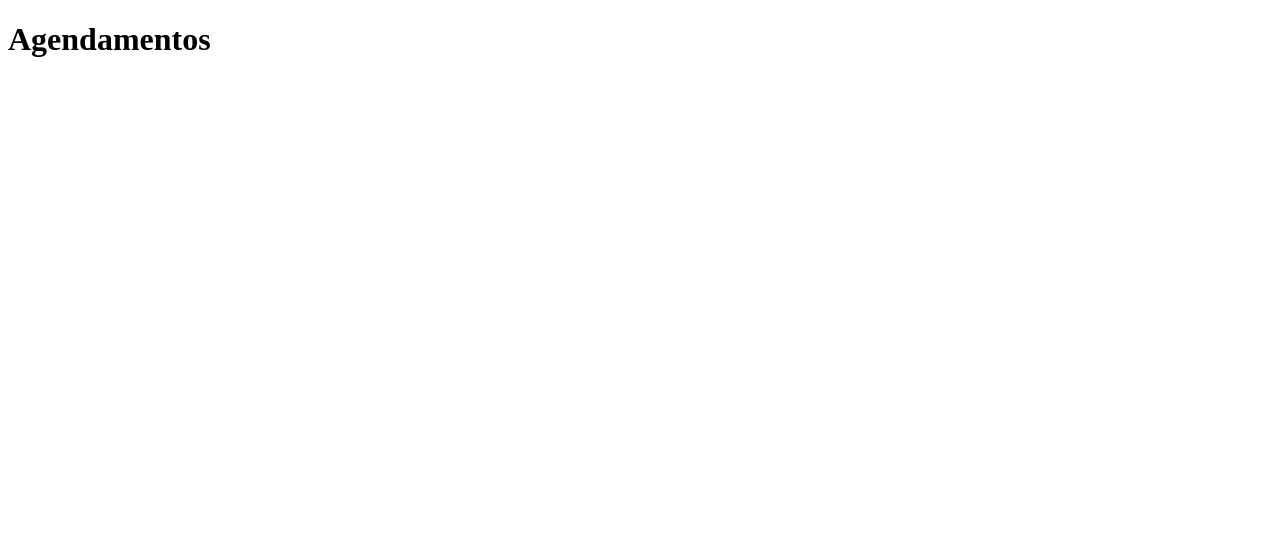
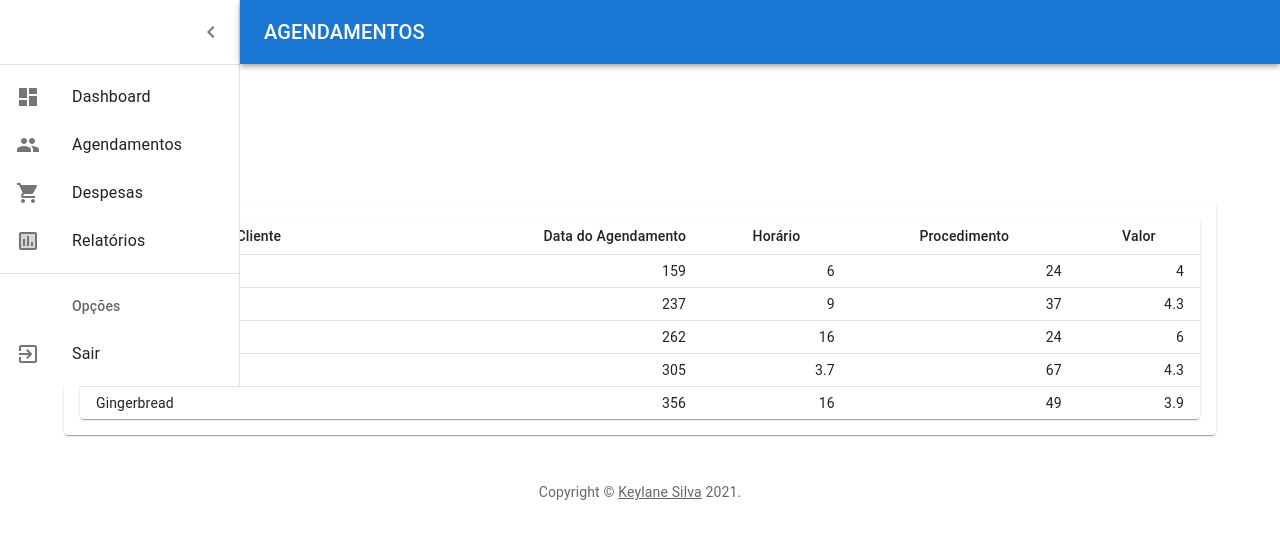
Before and after one commit to KeylaneSilva/sistema-agendamentSKM, a React (Create React App) app in the folder client/: page /admin/agendamentos in a window 1280 px wide. Shown: the top 538 px of the page. Built offline with nearby package versions, Linux system fonts and the light colour scheme.

Commit message:
page de agendamento

```diff
--- a/client/src/pages/admin/agendamentos/index.js
+++ b/client/src/pages/admin/agendamentos/index.js
@@ -1,7 +1,84 @@
+import * as React from 'react';
+
+
+import Toolbar from '@mui/material/Toolbar';
+import Container from '@mui/material/Container';
+import Grid from '@mui/material/Grid';
+import Paper from '@mui/material/Paper';
+
+import MenuAdmin from '../../../components/menu-admin'
+import Copyright from '../../../components/footer-admin';
+
+import Table from '@mui/material/Table';
+import TableBody from '@mui/material/TableBody';
+import TableCell from '@mui/material/TableCell';
+import TableContainer from '@mui/material/TableContainer';
+import TableHead from '@mui/material/TableHead';
+import TableRow from '@mui/material/TableRow';
+
+function createData(name, calories, fat, carbs, protein) {
+    return { name, calories, fat, carbs, protein };
+  }
+
+  const rows = [
+    createData('Frozen yoghurt', 159, 6.0, 24, 4.0),
+    createData('Ice cream sandwich', 237, 9.0, 37, 4.3),
+    createData('Eclair', 262, 16.0, 24, 6.0),
+    createData('Cupcake', 305, 3.7, 67, 4.3),
+    createData('Gingerbread', 356, 16.0, 49, 3.9),
+  ];
+
 export default function Agendamentos(){
-    return(
-        <div>
-            <h1>Agendamentos</h1>
-        </div>
-    )
+    return (
+        <>
+          <MenuAdmin title={'AGENDAMENTOS'}/>
+          <Toolbar />
+          <Container maxWidth="lg" sx={{ mt: 4, mb: 4 }}>
+            <Grid container spacing={3}>
+              <Grid item xs={12}>
+                <Paper sx={{
+                  p: 2,
+                  display: 'flex',
+                  flexDirection: 'column',
+                  marginTop: -35,
+                  }} >
+
+                    {/* table */}
+                    <TableContainer component={Paper}>
+                        <Table sx={{ minWidth: 650 }} size="small" aria-label="a dense table">
+                            <TableHead>
+                            <TableRow>
+                                <TableCell align="center">Nome da Cliente</TableCell>
+                                <TableCell align="right">Data do Agendamento</TableCell>
+                                <TableCell align="center">Horário</TableCell>
+                                <TableCell align="center">Procedimento</TableCell>
+                                <TableCell align="center">Valor</TableCell>
+                            </TableRow>
+                            </TableHead>
+                            <TableBody>
+                            {rows.map((row) => (
+                                <TableRow
+                                key={row.name}
+                                sx={{ '&:last-child td, &:last-child th': { border: 0 } }}
+                                >
+                                <TableCell component="th" scope="row">
+                                    {row.name}
+                                </TableCell>
+                                <TableCell align="right">{row.calories}</TableCell>
+                                <TableCell align="right">{row.fat}</TableCell>
+                                <TableCell align="right">{row.carbs}</TableCell>
+                                <TableCell align="right">{row.protein}</TableCell>
+                                </TableRow>
+                            ))}
+                            </TableBody>
+                        </Table>
+                    </TableContainer>
+
+                </Paper>
+              </Grid>
+            </Grid>
+            <Copyright sx={{ pt: 4 }} />
+          </Container>
+        </>
+      )
 }
```
